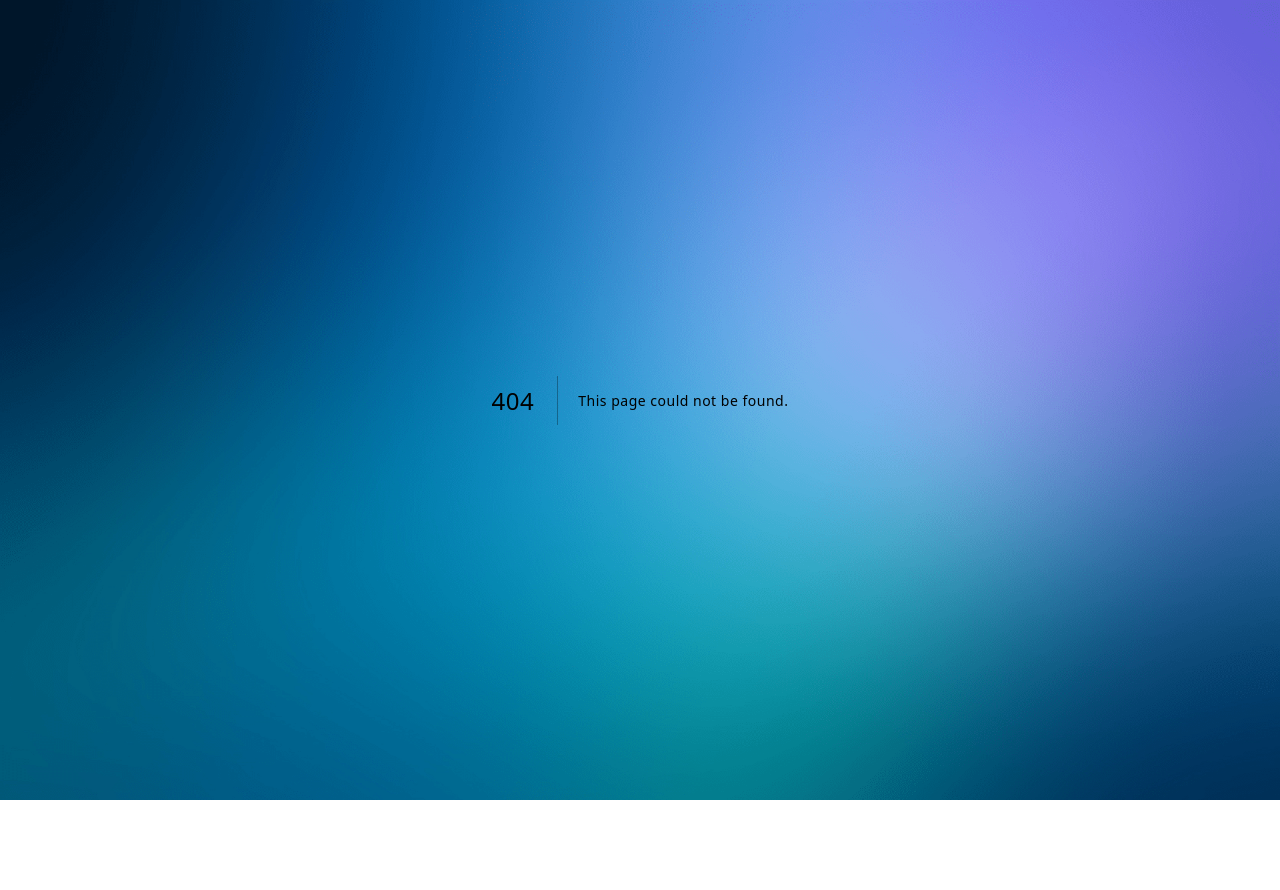
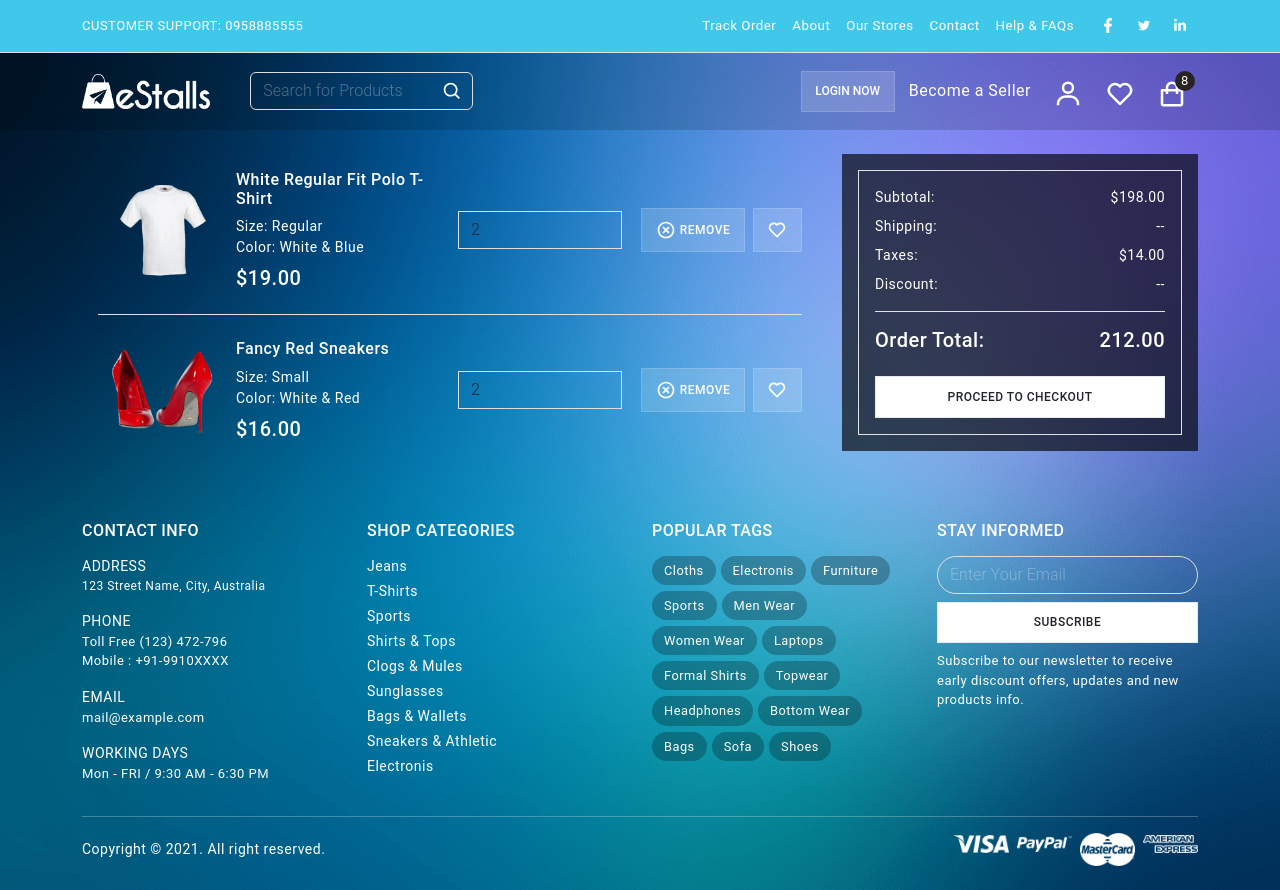
Before and after one commit to kamalesh777/e-stalls-client, a Next.js app: page /shop-cart in a window 1280 px wide. Before the commit this address had no page. Before the commit the page ends 800 px from the top, so only its background shows below. Built offline with nearby package versions, Linux system fonts and the light colour scheme.

Commit message:
cart page also done

```diff
--- /dev/null
+++ b/pages/shop-cart/index.tsx
@@ -0,0 +1,11 @@
+import React from 'react'
+import NormalLayout from '@/layout/NormalLayout'
+import ShopCartView from '@/view/ShopCartView'
+
+const index = (): JSX.Element => (
+  <NormalLayout>
+    <ShopCartView />
+  </NormalLayout>
+)
+
+export default index
--- /dev/null
+++ b/src/view/ShopCartView.tsx
@@ -0,0 +1,123 @@
+import React from 'react'
+import { BiHeart, BiXCircle } from 'react-icons/bi'
+
+const ShopCartView = (): JSX.Element => (
+  <section className="py-4">
+    <div className="container">
+      <div className="shop-cart">
+        <div className="row">
+          <div className="col-12 col-xl-8">
+            <div className="shop-cart-list mb-3 p-3">
+              <div className="row align-items-center g-3">
+                <div className="col-12 col-lg-6">
+                  <div className="d-lg-flex align-items-center gap-2">
+                    <div className="cart-img text-center text-lg-start">
+                      <img src="assets/images/products/01.png" width="130" alt="" />
+                    </div>
+                    <div className="cart-detail text-center text-lg-start">
+                      <h6 className="mb-2">White Regular Fit Polo T-Shirt</h6>
+                      <p className="mb-0">
+                        Size: <span>Regular</span>
+                      </p>
+                      <p className="mb-2">
+                        Color: <span>White & Blue</span>
+                      </p>
+                      <h5 className="mb-0">$19.00</h5>
+                    </div>
+                  </div>
+                </div>
+                <div className="col-12 col-lg-3">
+                  <div className="cart-action text-center">
+                    <input type="number" className="form-control rounded-0" value="2" min="1" />
+                  </div>
+                </div>
+                <div className="col-12 col-lg-3">
+                  <div className="text-center">
+                    <div className="d-flex gap-2 justify-content-center justify-content-lg-end">
+                      <a href="javascript:;" className="btn btn-light rounded-0 btn-ecomm">
+                        <BiXCircle className="me-1 fs-5" /> Remove
+                      </a>
+                      <a href="javascript:;" className="btn btn-light rounded-0 btn-ecomm">
+                        <BiHeart className="fs-5" />
+                      </a>
+                    </div>
+                  </div>
+                </div>
+              </div>
+              <div className="my-4 border-top" />
+              <div className="row align-items-center g-3">
+                <div className="col-12 col-lg-6">
+                  <div className="d-lg-flex align-items-center gap-2">
+                    <div className="cart-img text-center text-lg-start">
+                      <img src="/assets/images/products/17.png" width="130" alt="" />
+                    </div>
+                    <div className="cart-detail text-center text-lg-start">
+                      <h6 className="mb-2">Fancy Red Sneakers</h6>
+                      <p className="mb-0">
+                        Size: <span>Small</span>
+                      </p>
+                      <p className="mb-2">
+                        Color: <span>White & Red</span>
+                      </p>
+                      <h5 className="mb-0">$16.00</h5>
+                    </div>
+                  </div>
+                </div>
+                <div className="col-12 col-lg-3">
+                  <div className="cart-action text-center">
+                    <input type="number" className="form-control rounded-0" value="2" min="1" />
+                  </div>
+                </div>
+                <div className="col-12 col-lg-3">
+                  <div className="text-center">
+                    <div className="d-flex gap-2 justify-content-center justify-content-lg-end">
+                      <a href="javascript:;" className="btn btn-light rounded-0 btn-ecomm">
+                        <BiXCircle className="me-1 fs-5" /> Remove
+                      </a>
+                      <a href="javascript:;" className="btn btn-light rounded-0 btn-ecomm">
+                        <BiHeart className="fs-5" />
+                      </a>
+                    </div>
+                  </div>
+                </div>
+              </div>
+            </div>
+          </div>
+          <div className="col-12 col-xl-4">
+            <div className="checkout-form p-3 bg-dark-3">
+              <div className="card rounded-0 border bg-transparent mb-0 shadow-none">
+                <div className="card-body">
+                  <p className="mb-2">
+                    Subtotal: <span className="float-end">$198.00</span>
+                  </p>
+                  <p className="mb-2">
+                    Shipping: <span className="float-end">--</span>
+                  </p>
+                  <p className="mb-2">
+                    Taxes: <span className="float-end">$14.00</span>
+                  </p>
+                  <p className="mb-0">
+                    Discount: <span className="float-end">--</span>
+                  </p>
+                  <div className="my-3 border-top" />
+                  <h5 className="mb-0">
+                    Order Total: <span className="float-end">212.00</span>
+                  </h5>
+                  <div className="my-4" />
+                  <div className="d-grid">
+                    {' '}
+                    <a href="javascript:;" className="btn btn-white btn-ecomm">
+                      Proceed to Checkout
+                    </a>
+                  </div>
+                </div>
+              </div>
+            </div>
+          </div>
+        </div>
+      </div>
+    </div>
+  </section>
+)
+
+export default ShopCartView
--- a/styles/globals.scss
+++ b/styles/globals.scss
@@ -305,6 +305,10 @@ body.offcanvas-active {
 Product Effect
 ===========================================
 */
+.shoping-cart {
+    padding: 3rem;
+    background: rgb(69 199 231 / 25%);
+}
 .product-list {
 	background: #fff;
 	padding: 3rem 0rem;
```
